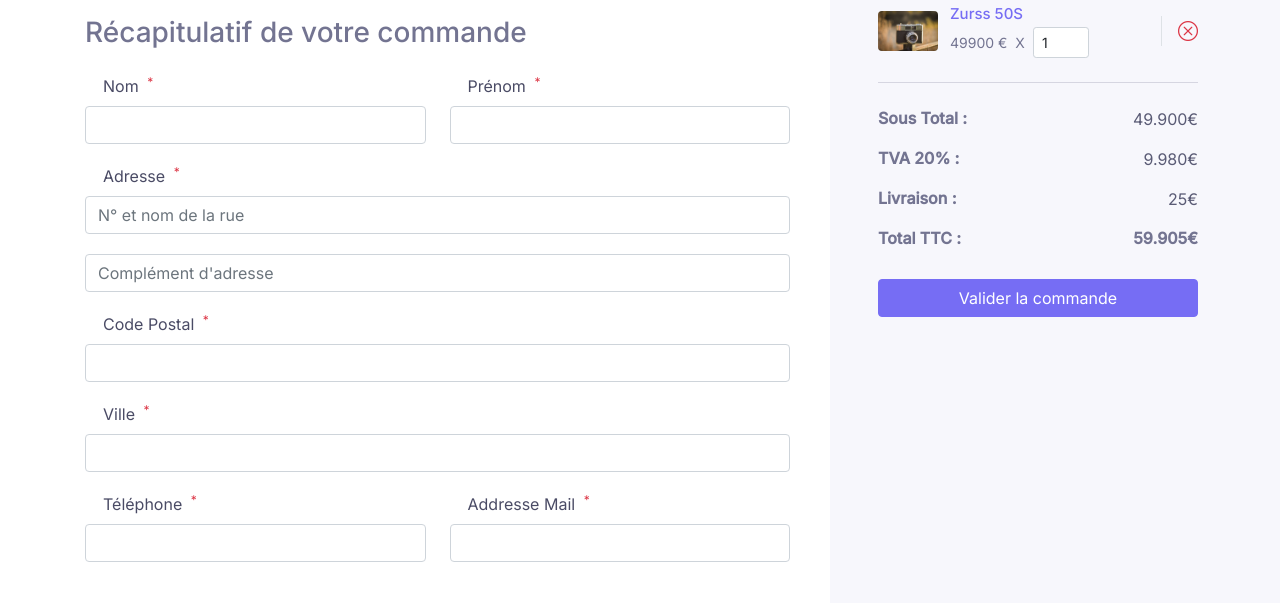
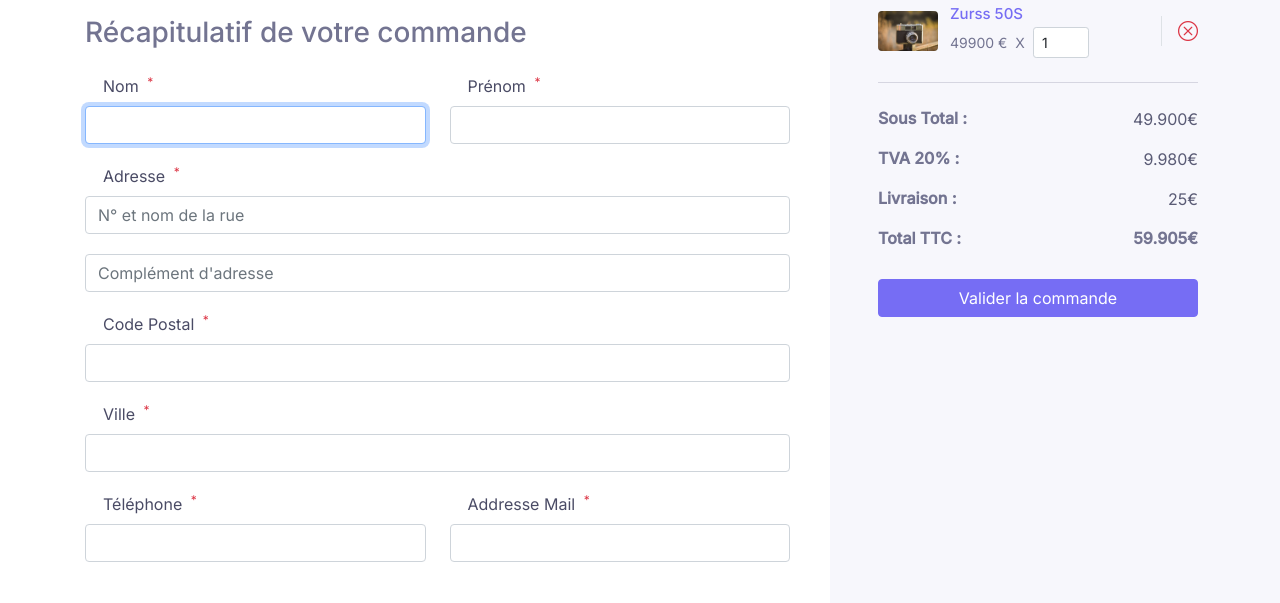
Before and after one commit to jeanmarcj/JeanMarcJuif_5_09022021, a website: page templates/checkout.html in a window 1280 px wide. Shown: the part 176-779 px from the top of the page. Drawn offline with nearby package versions, Linux system fonts and the light colour scheme.

Commit message:
Fix. Add autofocus on form.

```diff
--- a/templates/checkout.html
+++ b/templates/checkout.html
@@ -215,7 +215,7 @@
                   Nom
                   <sup class="text-danger ms-1">*</sup>
                 </label>
-                <input type="text" class="form-control" id="name" require />
+                <input type="text" class="form-control" id="name" require autofocus />
               </div>
               <!-- Last names -->
               <div class="col-sm-6 mb-3 pb-1">
```
